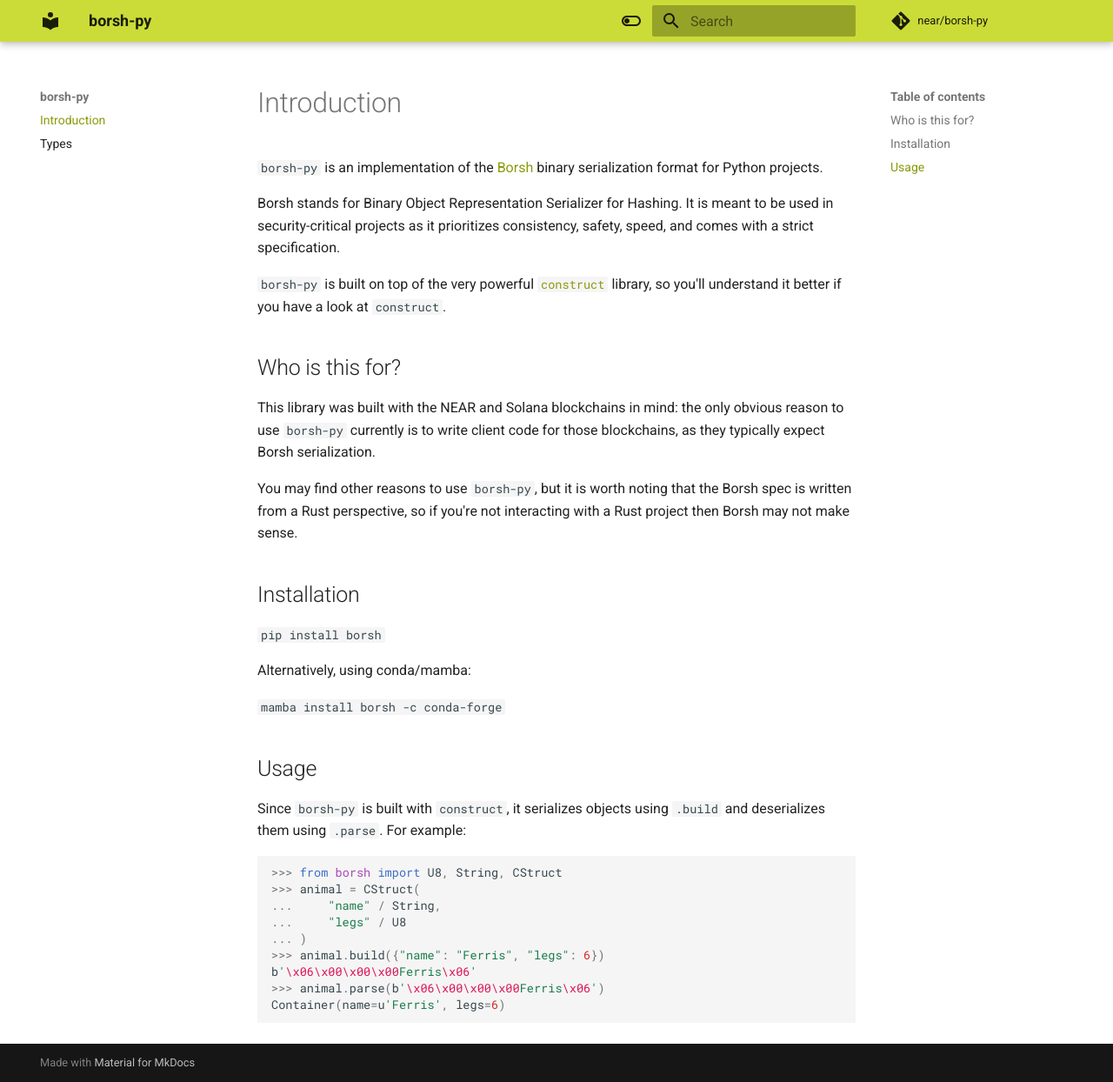
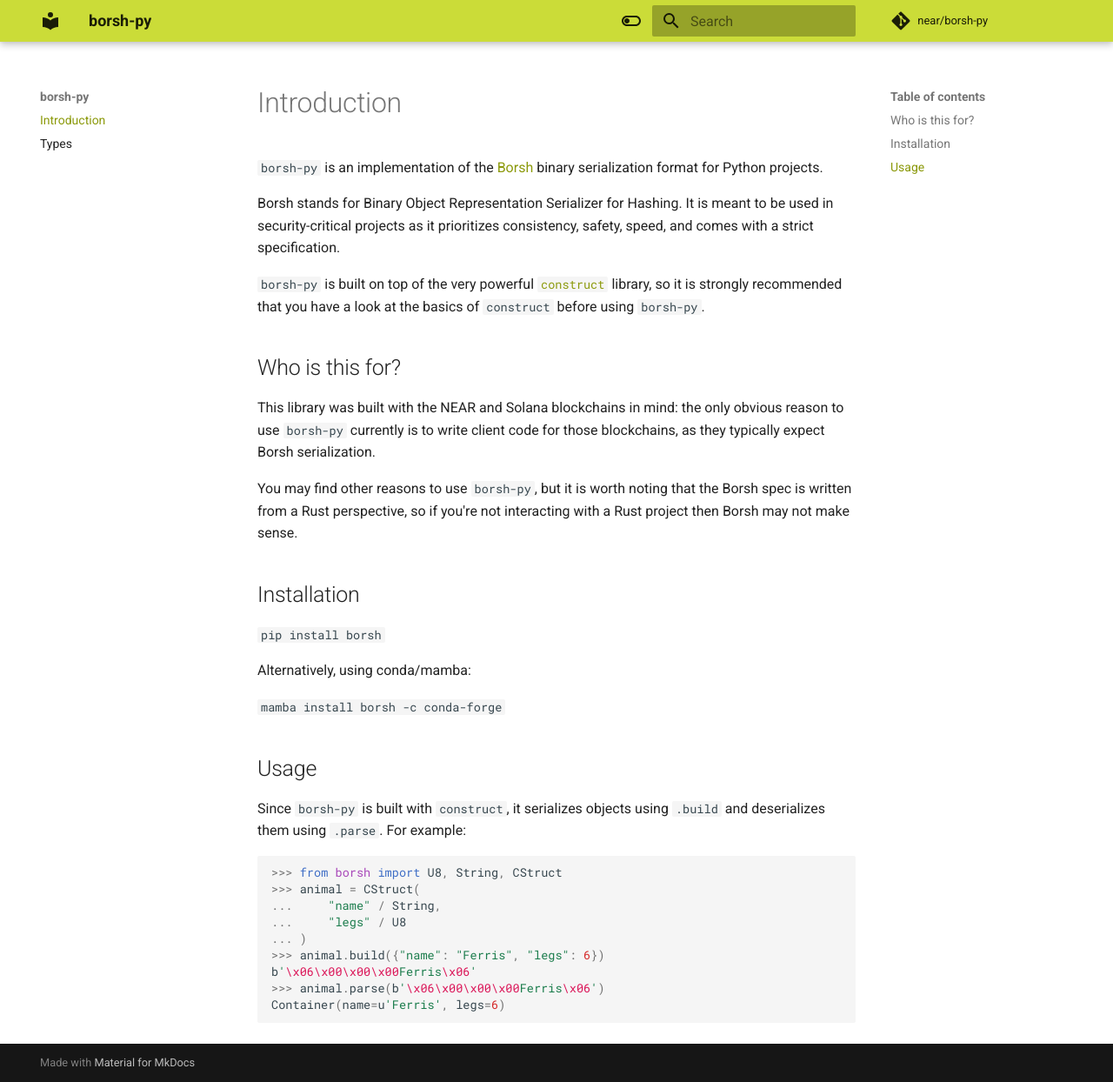
Before and after one commit to near/borsh-construct-py, an MkDocs documentation site: the page built from docs/index.md, in a window 1280 px wide and 1244 px high. Shown: the whole window at 87% size. Built offline with MkDocs 1.6.1 and Material for MkDocs 9.7.7, drawn with Linux system fonts in a browser that asks for light colours; comment, search, counter and statistics services are not loaded.

Commit message:
stronger language about using construct

```diff
--- a/docs/index.md
+++ b/docs/index.md
@@ -4,7 +4,7 @@
 
 Borsh stands for Binary Object Representation Serializer for Hashing. It is meant to be used in security-critical projects as it prioritizes consistency, safety, speed, and comes with a strict specification.
 
-`borsh-py` is built on top of the very powerful [`construct`](https://construct.readthedocs.io/en/latest/) library, so you'll understand it better if you have a look at `construct`.
+`borsh-py` is built on top of the very powerful [`construct`](https://construct.readthedocs.io/en/latest/) library, so it is strongly recommended that you have a look at the basics of `construct` before using `borsh-py`.
 
 ## Who is this for?
 
```
